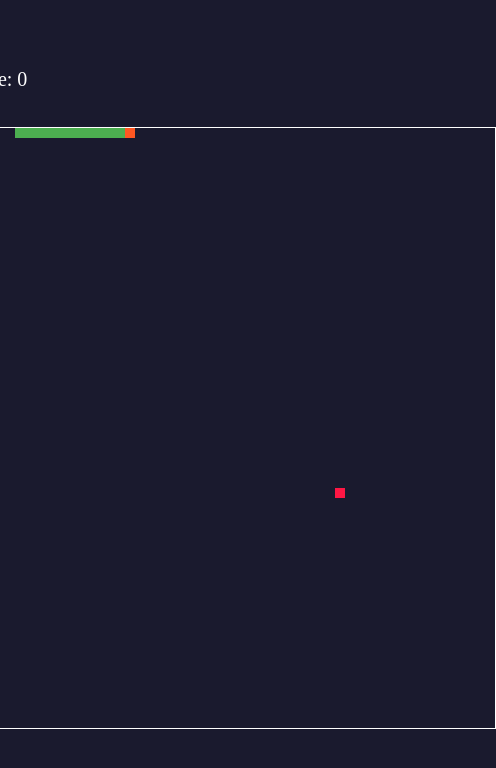
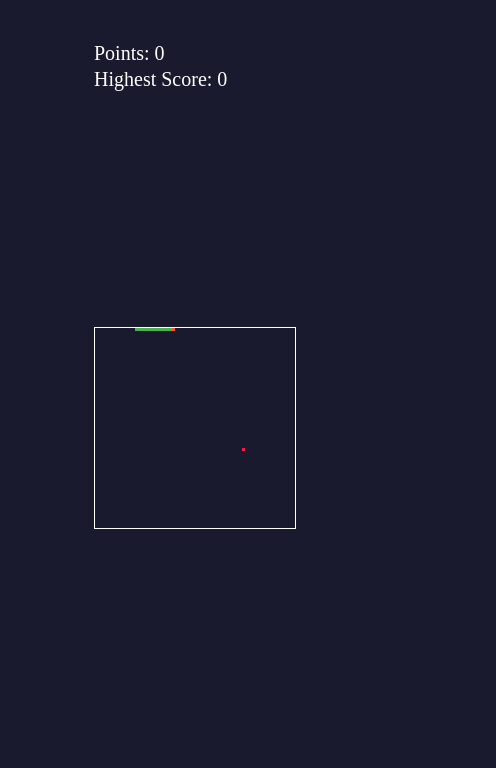
Before and after one commit to vladig98/SnakeGame, a plain HTML site: page index.html in a window 390 px wide. Both pictures are taken after a click on the input "Play". Shown: the whole page, 496 px wide, since content can reach past the window. Drawn offline with Linux system fonts and the light colour scheme.

Commit message:
adding responsive design

```diff
--- a/styles/styles.css
+++ b/styles/styles.css
@@ -106,3 +106,17 @@ body {
     background-color: #00806a;
     transform: scale(1.05);
 }
+
+@media screen and (max-width: 900px) {
+    #canvas {
+        width: 400px;
+        height: 400px;
+    }
+}
+
+@media screen and (max-width: 420px) {
+    #canvas {
+        width: 200px;
+        height: 200px;
+    }
+}
```
